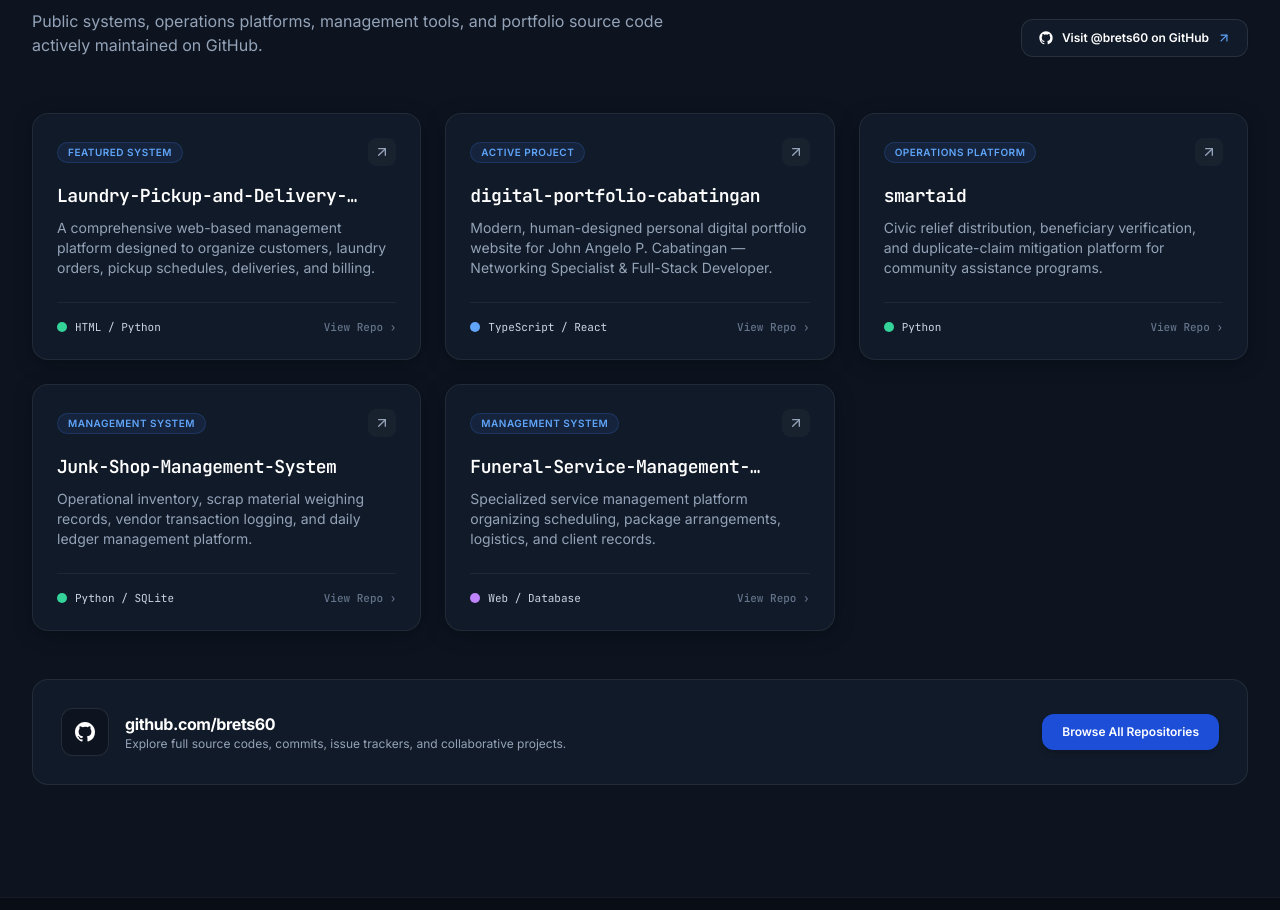
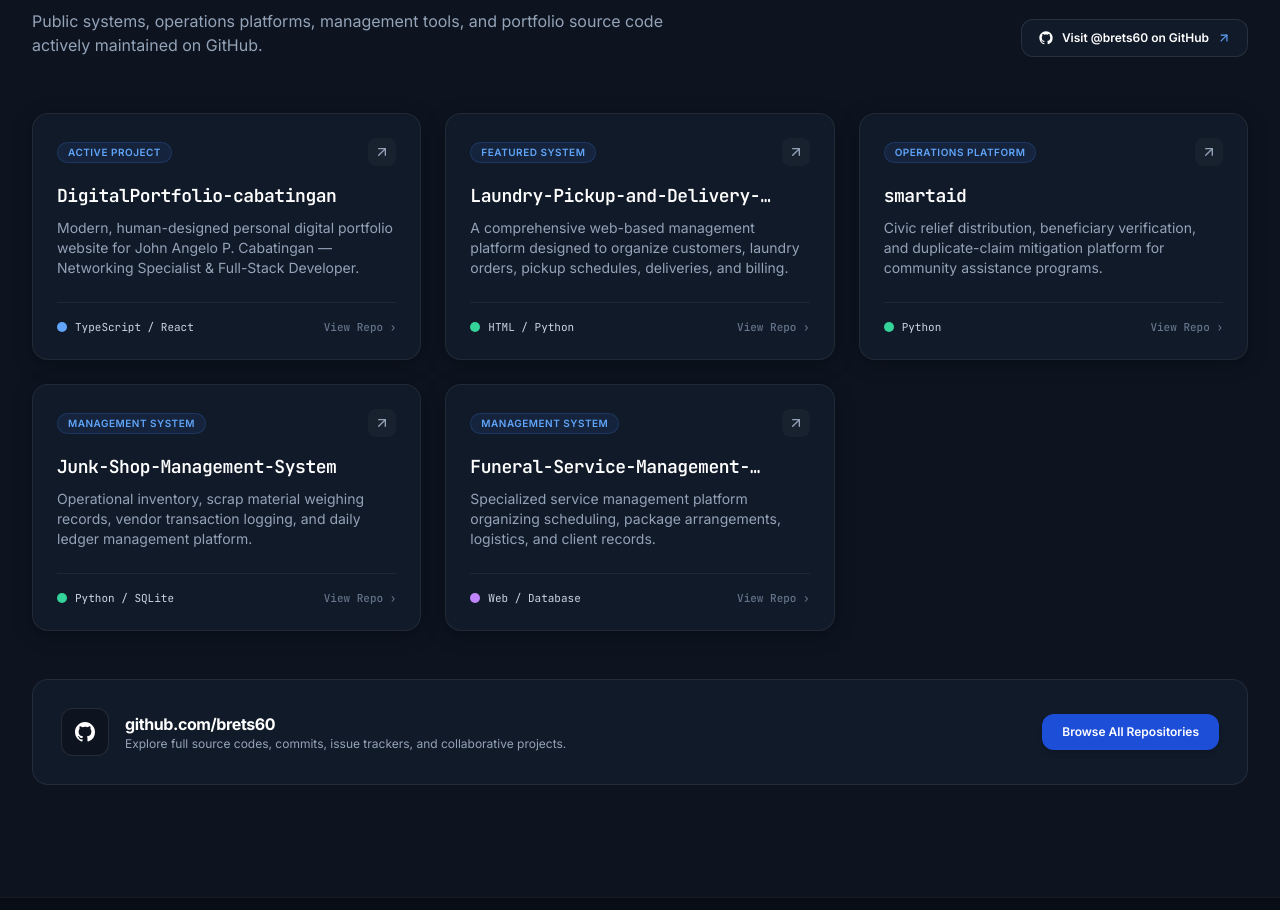
Before and after one commit to brets60/DigitalPortfolio-cabatingan, a React (Vite) app: page / in a window 1280 px wide. Shown: the part 4775-5685 px from the top of the page. Built offline with nearby package versions, Linux system fonts and the light colour scheme.

Commit message:
Update repository references to DigitalPortfolio-cabatingan and sync dist

```diff
--- a/render.yaml
+++ b/render.yaml
@@ -1,6 +1,6 @@
 services:
   - type: web
-    name: digital-portfolio-cabatingan
+    name: digitalportfolio-cabatingan
     runtime: static
     buildCommand: npm install && npm run build
     staticPublishPath: ./dist
--- a/src/data/githubRepos.ts
+++ b/src/data/githubRepos.ts
@@ -11,24 +11,24 @@ export interface GitHubRepo {
 export const githubProfile = {
   username: "brets60",
   profileUrl: "https://github.com/brets60",
-  publicRepos: 8,
+  publicRepos: 10,
   bio: "Full-Stack Software Developer & Networking Specialist building practical digital systems and hardware integrations.",
 };
 
 export const githubRepos: GitHubRepo[] = [
+  {
+    name: "DigitalPortfolio-cabatingan",
+    description: "Modern, human-designed personal digital portfolio website for John Angelo P. Cabatingan — Networking Specialist & Full-Stack Developer.",
+    language: "TypeScript / React",
+    html_url: "https://github.com/brets60/DigitalPortfolio-cabatingan",
+    tag: "Active Project"
+  },
   {
     name: "Laundry-Pickup-and-Delivery-Management-System",
     description: "A comprehensive web-based management platform designed to organize customers, laundry orders, pickup schedules, deliveries, and billing.",
     language: "HTML / Python",
     html_url: "https://github.com/brets60/Laundry-Pickup-and-Delivery-Management-System",
     tag: "Featured System"
-  },
-  {
-    name: "digital-portfolio-cabatingan",
-    description: "Modern, human-designed personal digital portfolio website for John Angelo P. Cabatingan — Networking Specialist & Full-Stack Developer.",
-    language: "TypeScript / React",
-    html_url: "https://github.com/brets60/digital-portfolio-cabatingan",
-    tag: "Active Project"
   },
   {
     name: "smartaid",
```
Also changed, not shown: 1 other file (tests, documents, lock files or other folders).
